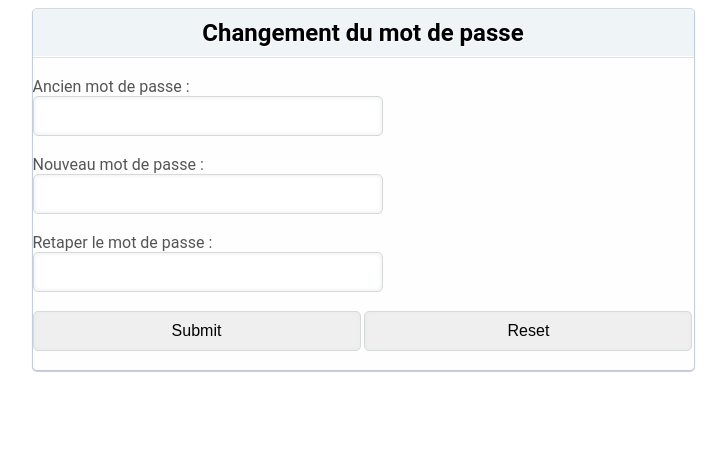
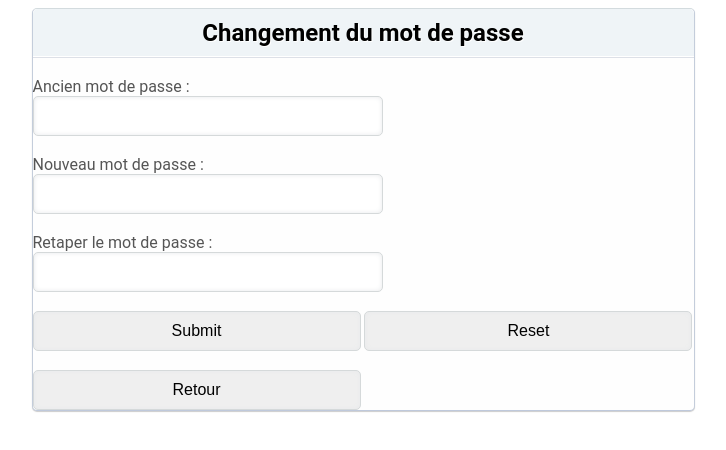
Before and after one commit to Bl0uf/FctJS, a website: page app/scripts/files/pswdCheck/index.html in a window 1280 px wide. Shown: the whole page, without its empty margins (277-1003 px from the left). Drawn offline with nearby package versions, Linux system fonts and the light colour scheme.

Commit message:
Ajout bouton retour

```diff
--- a/app/scripts/files/pswdCheck/index.html
+++ b/app/scripts/files/pswdCheck/index.html
@@ -31,6 +31,7 @@
             <li id="length" class="invalid"> Au moins <strong>5 caractères</strong></li>
         </ul>
     </div>
+    <input id="return" class="button" type="button" value="Retour" onclick="javascript:document.location.href='../../../index.html#functions'">
 </div>
 <script src="pswdCheck.js"></script>
 </body>
```
